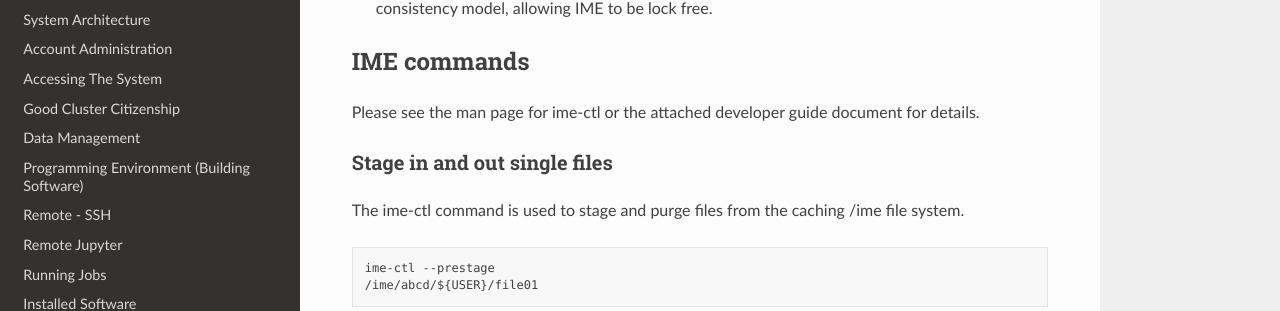
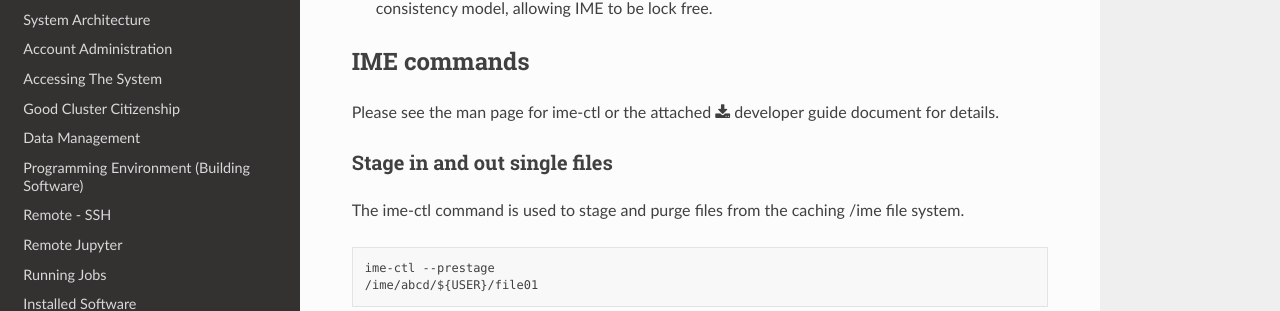
Before and after one commit to ncsa/Delta_doc, a Sphinx documentation site: the page built from docs/source/aux_pages/Delt_IME.rst, in a window 1280 px wide and 900 px high, scrolled down 1299 px. Shown: the part 155-466 px from the top of the window. Built offline with Sphinx 7.4.7 and the Read the Docs theme 2.0.0, drawn with Linux system fonts in a browser that asks for light colours; pages that are not in the unit, such as notebooks, are missing from menus; part of the change alters nothing that is shown.

```diff
--- a/docs/source/aux_pages/Delt_IME.rst
+++ b/docs/source/aux_pages/Delt_IME.rst
@@ -62,8 +62,7 @@ Model in the developer guide document .
 IME commands
 ------------
 
-Please see the man page for ime-ctl or the attached developer guide
-document for details.
+Please see the man page for ime-ctl or the attached :download:`developer guide document <images/Delt_IME/IME 1.4 Developer Guide.pdf>` for details.
 
 Stage in and out single files
 ~~~~~~~~~~~~~~~~~~~~~~~~~~~~~
```
